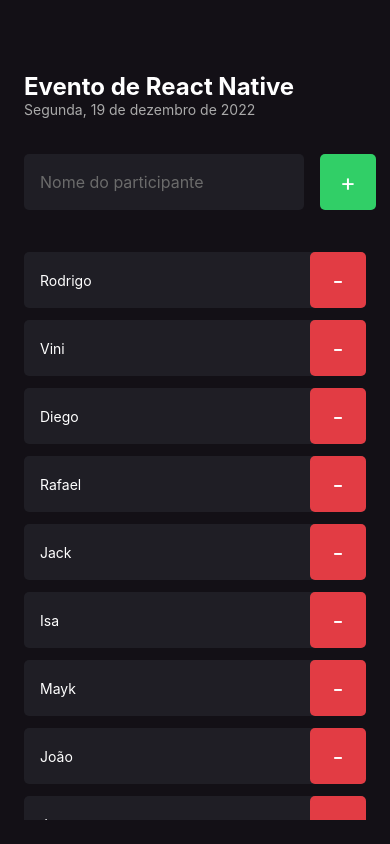
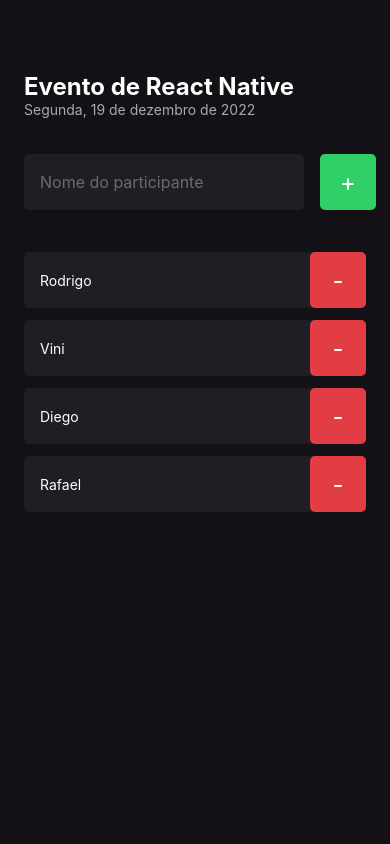
Before and after one commit to vitorsemidio-dev/imhere, a React Native app: screen / in a window 390 px wide. Built offline with nearby package versions, Linux system fonts and the light colour scheme.

Commit message:
:sparkles: add and remove participants

```diff
--- a/src/screens/Home/index.tsx
+++ b/src/screens/Home/index.tsx
@@ -1,3 +1,4 @@
+import { useState } from 'react';
 import {
   Alert,
   FlatList,
@@ -10,18 +11,12 @@
 import { styles } from './styles';
 
 export function Home() {
-  const participants = [
+  const [participants, setParticipants] = useState<string[]>([
     'Rodrigo',
     'Vini',
     'Diego',
     'Rafael',
-    'Jack',
-    'Isa',
-    'Mayk',
-    'João',
-    'Jane',
-    'John',
-  ];
+  ]);
 
   const handleParticipantAdd = () => {
     if (participants.includes('Jack')) {
@@ -29,6 +24,7 @@
       return;
     }
     console.log('Adicionar participante');
+    setParticipants([...participants, 'Jack']);
   };
 
   const handleParticipantRemove = (name: string) => {
@@ -39,7 +35,10 @@
       },
       {
         text: 'Sim',
-        onPress: () => Alert.alert('Deletado'),
+        onPress: () => {
+          setParticipants(participants.filter((item) => item !== name));
+          Alert.alert('Deletado');
+        },
       },
     ]);
   };
```
